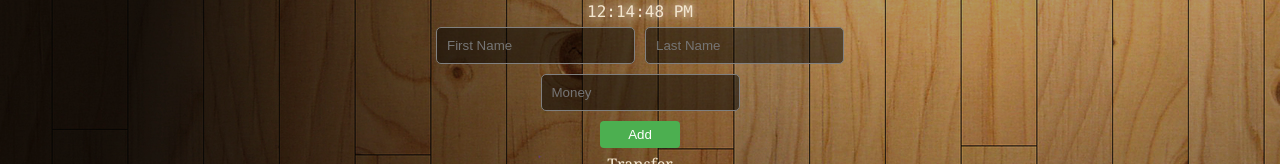
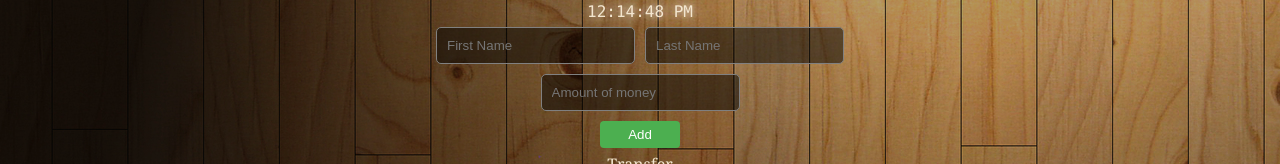
Before and after one commit to Aghasi-Davtyan/Firebase-test, a React (Create React App) app: page / in a window 1280 px wide. Shown: the top 164 px of the page. Built offline with nearby package versions, Linux system fonts and the light colour scheme; no server answers.

Commit message:
change style

```diff
--- a/src/component/Input/Input.js
+++ b/src/component/Input/Input.js
@@ -28,7 +28,7 @@ const Input = (props) => {
                 <input
                     type='number'
                     onChange={moneyChangeHandler}
-                    placeholder='Money' />
+                    placeholder='Amount of money' />
             </div>
             <button className={'btnPost'}><span>Add</span></button>
         </form>
```
